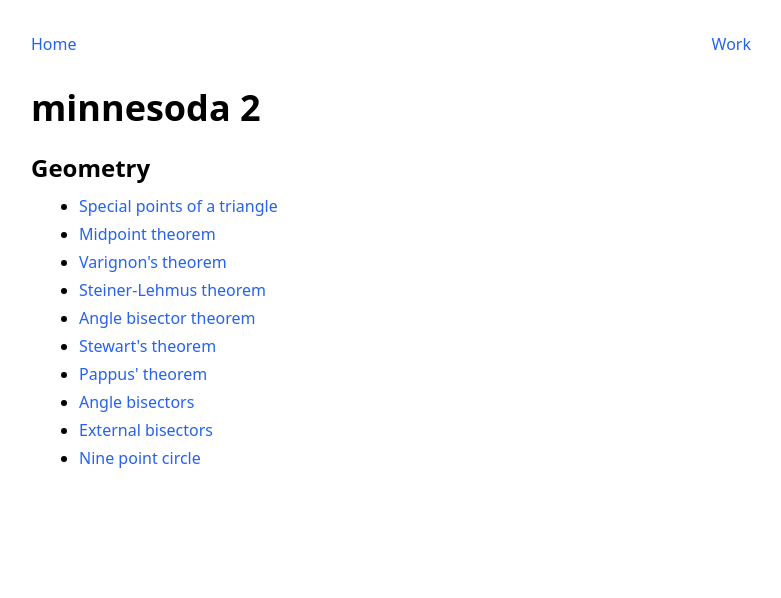
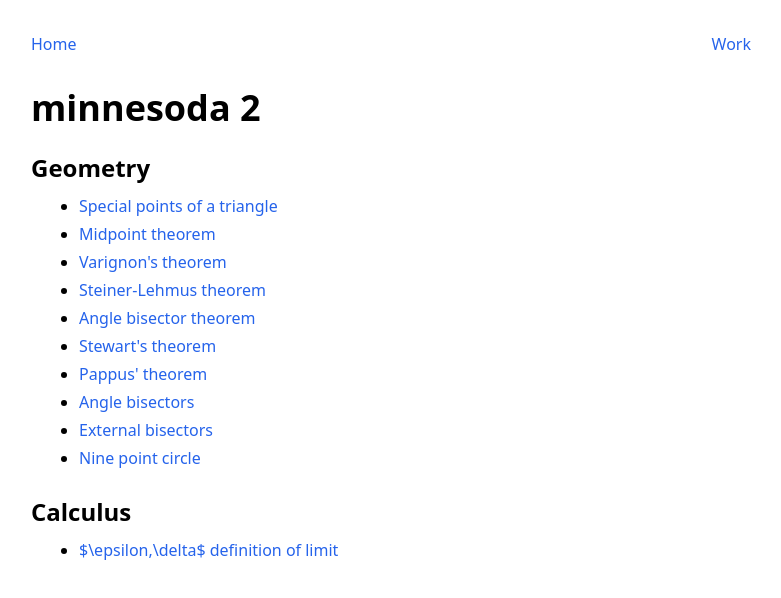
Before and after one commit to nguyenvukhang/minnesoda, a Next.js app: page / in a window 1280 px wide. Shown: the top 598 px of the page, without its empty margins (249-1030 px from the left). Built offline with nearby package versions, Linux system fonts and the light colour scheme.

Commit message:
add formal definition of limit

```diff
--- a/pages/index.mdx
+++ b/pages/index.mdx
@@ -12,3 +12,7 @@
 * [Angle bisectors](/geometry/angle-bisectors)
 * [External bisectors](/geometry/external-bisectors)
 * [Nine point circle](/geometry/nine-point-circle)
+
+### Calculus
+
+* [$\epsilon,\delta$ definition of limit](/calculus/epsilon-delta-definition-of-limit)
--- a/src/components/mdx/Headers.jsx
+++ b/src/components/mdx/Headers.jsx
@@ -1,7 +1,7 @@
 const Headers = {}
 
 function sanitize(str) {
-  if (!str) {
+  if (typeof str != "string") {
     return ''
   }
   const clean = str.replace(/ /g, '-').toLowerCase()
```
Also changed, not shown: pages/calculus/epsilon-delta-definition-of-limit.mdx (added, +14 -0 lines).
